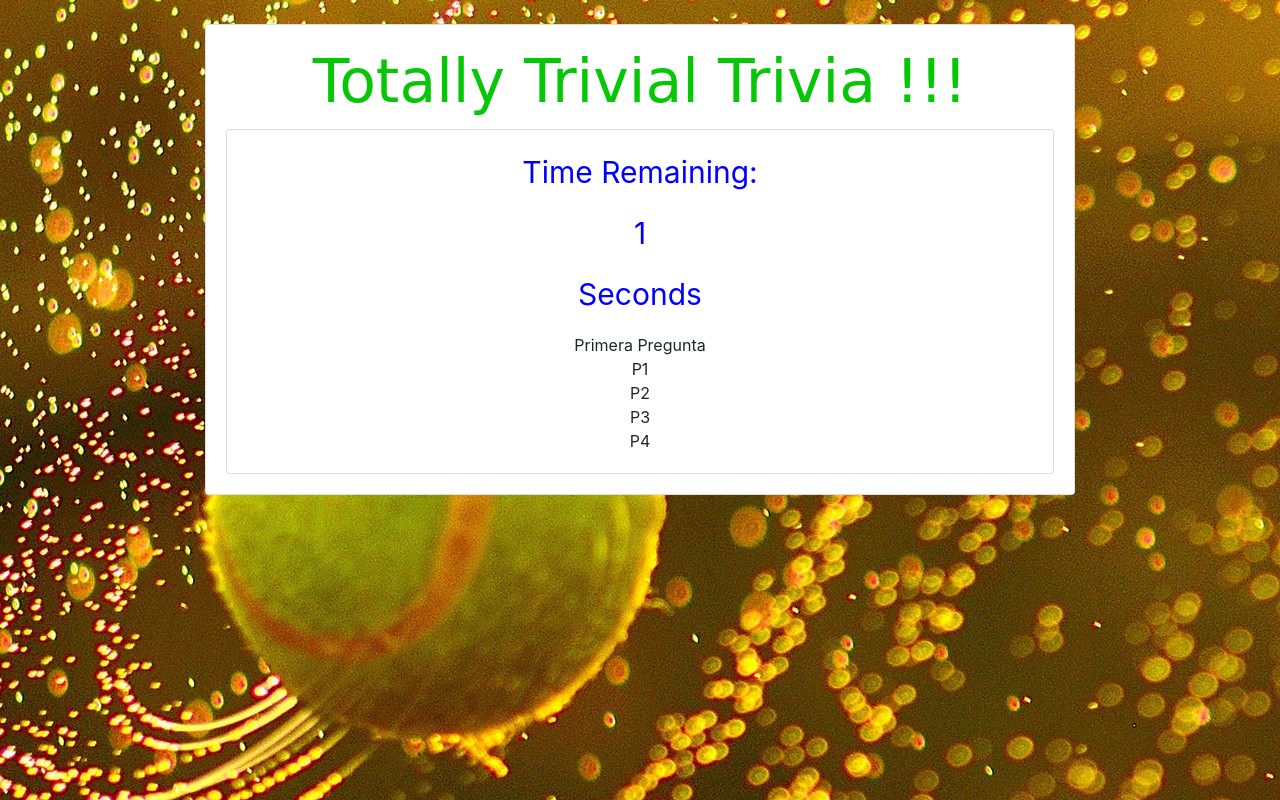
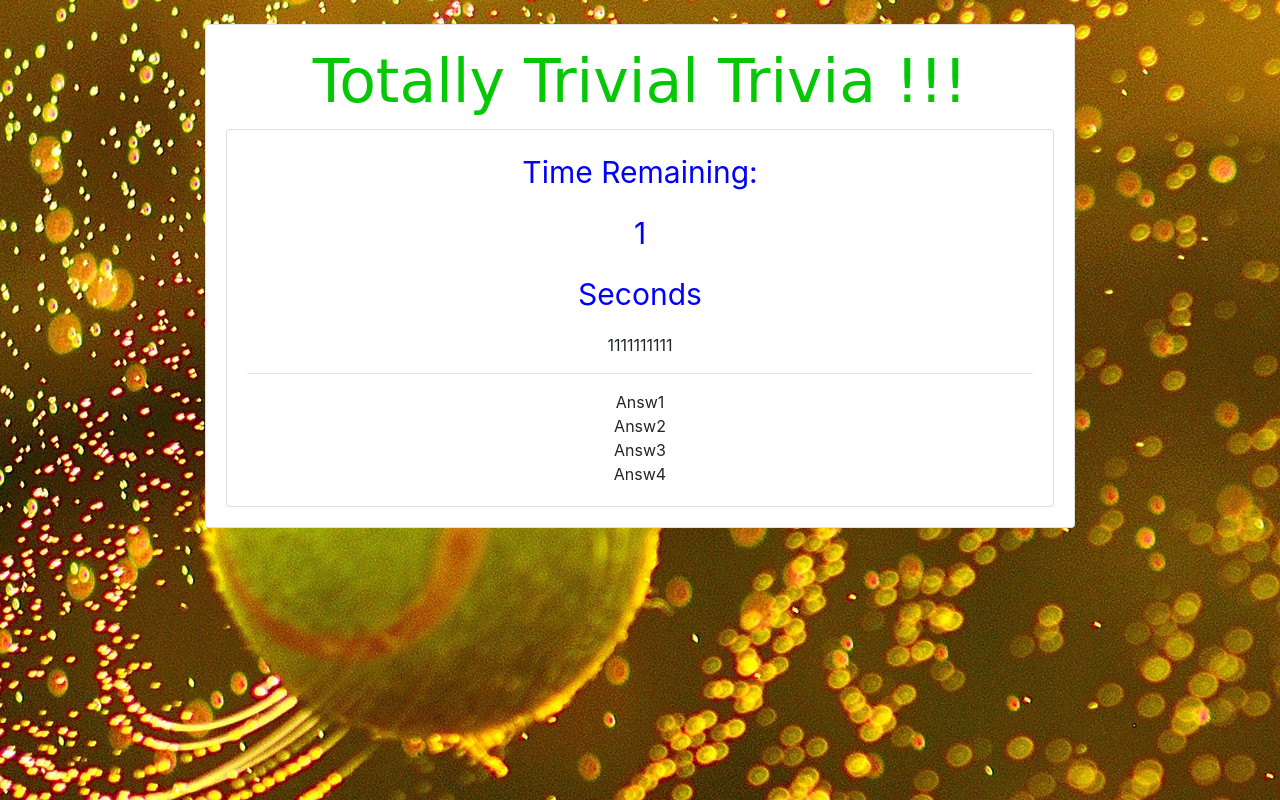
Before and after one commit to ivergil/TriviaGame, a plain HTML site: page index.html in a window 1280 px wide. Both pictures are taken after a click on the button "START!". Drawn offline with nearby package versions, Linux system fonts and the light colour scheme; a web font is replaced by a local one.

Commit message:
Timers, displays, Start Over DONE

```diff
--- a/assets/css/style.css
+++ b/assets/css/style.css
@@ -18,6 +18,24 @@ button{
     margin-left: 20px;
     margin-bottom: 20px;
 }
-.card{
-    width: 100%;
-}
+/* var trivia = [{
+    question: "Question NUMBER 1",
+    choice: ["Answ1", "Answ2", "Answ3", "Answ4"],
+    goodAnswer: "Answ2",
+},
+{
+    question: "Number 2",
+    choice: ["222", "333", "444", "555"],
+    goodAnswer: "333",
+},
+{
+    question: "Numero 3",
+    choice: ["aaa", "bbb", "ccc", "ddd"],
+    goodAnswer: "ccc",
+},
+{
+    question: "Number 4",
+    choice: ["fff", "ggg", "hhh", "jjj"],
+    goodAnswer: "jjj",
+},
+]; */
--- a/assets/javascript/app.js
+++ b/assets/javascript/app.js
@@ -1,20 +1,33 @@
 var intervalId;
 var timeoutId;
 var time;
-var questions = ["First", "Second", "Last"];
-var asnwer1 = ["resp1", "resp2", "resp3", "resp4"];
-var correctAnswer1 = "resp3";
-// var questions2 = "Segunda pregunta";
-var asnwer2 = ["Segunda1", "Segunda2", "Segunda3", "Segunda4"];
-var correctAnswer2 = "Segunda1";
-// var questions3 = "Tercera pregunta";
-var asnwer3 = ["Tercera1", "Tercera2", "Tercera3", "Tercera4"];
-// var correctAnswer3 = "Tercera4";
-var questionCounter = 1;
+var trivia = [{
+    question: "1111111111",
+    choice: ["Answ1", "Answ2", "Answ3", "Answ4"],
+    goodAnswer: "Answ2",
+},
+{
+    question: "2222222222",
+    choice: ["222", "333", "444", "555"],
+    goodAnswer: "333",
+},
+{
+    question: "33333333333",
+    choice: ["aaa", "bbb", "ccc", "ddd"],
+    goodAnswer: "ccc",
+},
+    // {
+    //     question: "Number 4",
+    //     choice: ["fff", "ggg", "hhh", "jjj"],
+    //     goodAnswer: "jjj",
+    // },
+];
+var questionCounter = 0;
 var wins = 0;
 var losses = 0;
 var none = 0;
 var userAnswer = false;
+
 
 $(".btn").on("click", function () {
     start();
@@ -27,20 +40,12 @@ function clearBtn() {
 function start() {
     initTime();
     runInterval();
-    showFirstQuestion();
-    // displayQuestion();
+    displayQuestion();
     $("#start-over").html("");
 }
 function runInterval() {
     clearInterval(intervalId);
     intervalId = setInterval(decrement, 1000);
-}
-function showFirstQuestion() {
-    $("#question").html("Primera Pregunta");
-    $("#opt1").html(" P1");
-    $("#opt2").html(" P2");
-    $("#opt3").html(" P3");
-    $("#opt4").html(" P4");
 }
 
 function decrement() {
@@ -50,32 +55,32 @@ function decrement() {
     if (time === 0) {
         alert("Time's Up!");
         stop();
+        none++
         displayCorrectAnswer();
-        questionCounter++
     }
 }
 
 function displayCorrectAnswer() {
-    $("#question").html("Respuesta");
+    $("#question").html("Correct Answer: " + trivia[questionCounter].goodAnswer);
+    questionCounter++;
     clear();
-    console.log(questionCounter);
     timeoutId = setTimeout(displayQuestion, 1000 * 2);
-    none++
-    if (questionCounter === 4) {
-        $("#question").html("Respuesta");
+
+    if (questionCounter > 2) {
+        questionCounter--;
         clear();
         showResults();
         resetVar();
+    }
+}
 
-    }
 
-}
 
 // displayQuestion();
 
 function showResults() {
-
-    $("#question").html("All done, here's how you did!");
+    $("#question").html("Correct Answer: " + trivia[questionCounter].goodAnswer + "<hr>");
+    $("#question").append("<div>" + "All done, here's how you did!" + "</div>");
     $("#opt1").html("Correct Answer: " + wins);
     $("#opt2").html("Incorrect Answer: " + losses);
     $("#opt3").html("Unanswered: " + none);
@@ -89,15 +94,14 @@ function showResults() {
 
 function displayQuestion() {
     // start();
-    for (var j = 0; j < questionCounter; j++) {
-        $("#question").html(questions[j]);
-        clear();
-        for (var i = 0; i < 4; i++) {
-            $("#opt1").append("<div>" + asnwer1[i] + "</div>");
-            // $("#opt1").append("<div>" + asnwer2[i] + "</div>");
-            // $("#opt1").append("<div>" + asnwer2[i] + "</div>");
-            // $("#opt1").append("<div>" + asnwer2[3] + "</div>");
-        }
+
+    $("#question").html(trivia[questionCounter].question + "<hr>");
+    clear();
+    for (var i = 0; i < 4; i++) {
+        $("#opt1").append("<div>" + trivia[questionCounter].choice[i] + "</div>");
+        // $("#opt1").append("<div>" + asnwer2[i] + "</div>");
+        // $("#opt1").append("<div>" + asnwer2[i] + "</div>");
+        // $("#opt1").append("<div>" + asnwer2[3] + "</div>");
     }
     stop();
     initTime();
```
